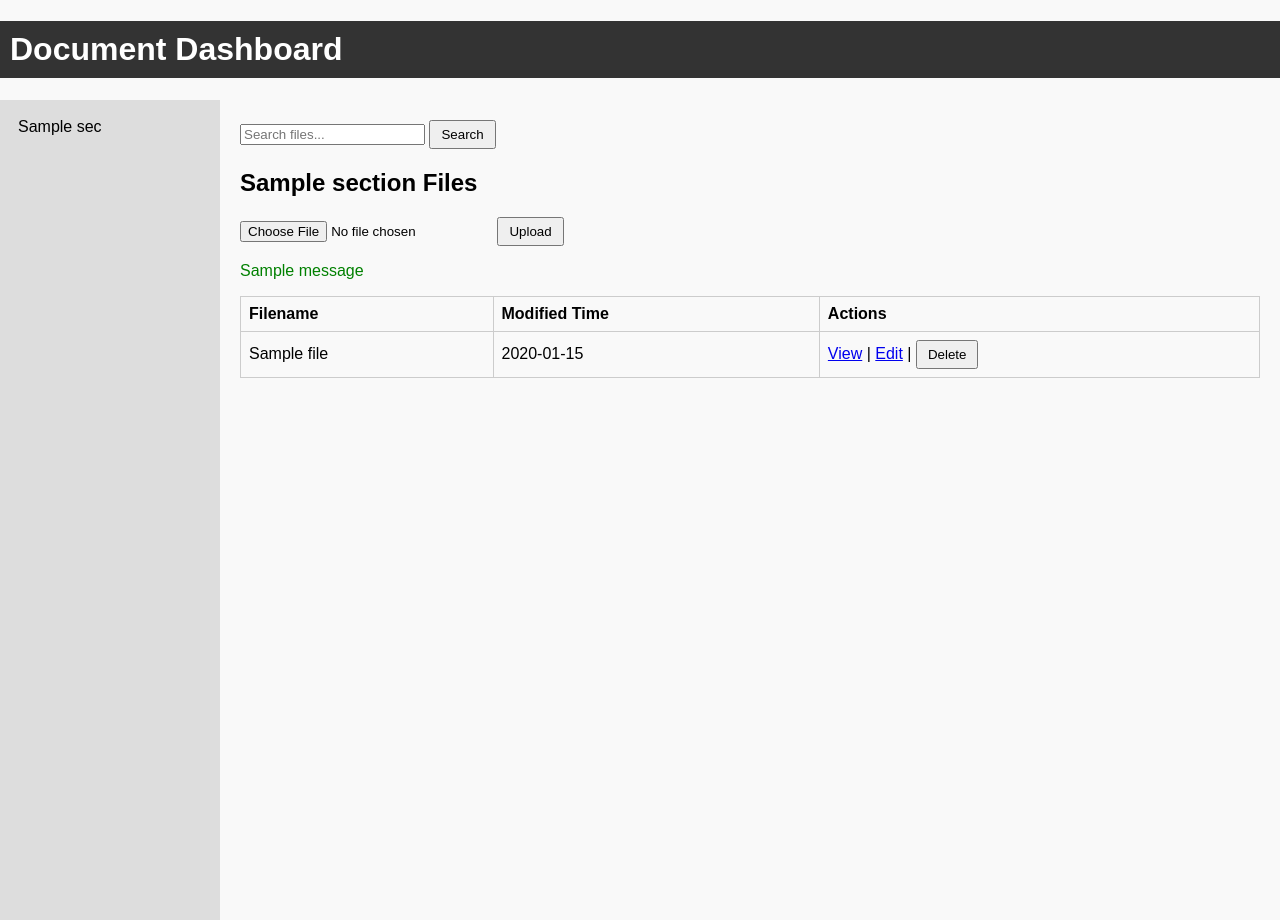
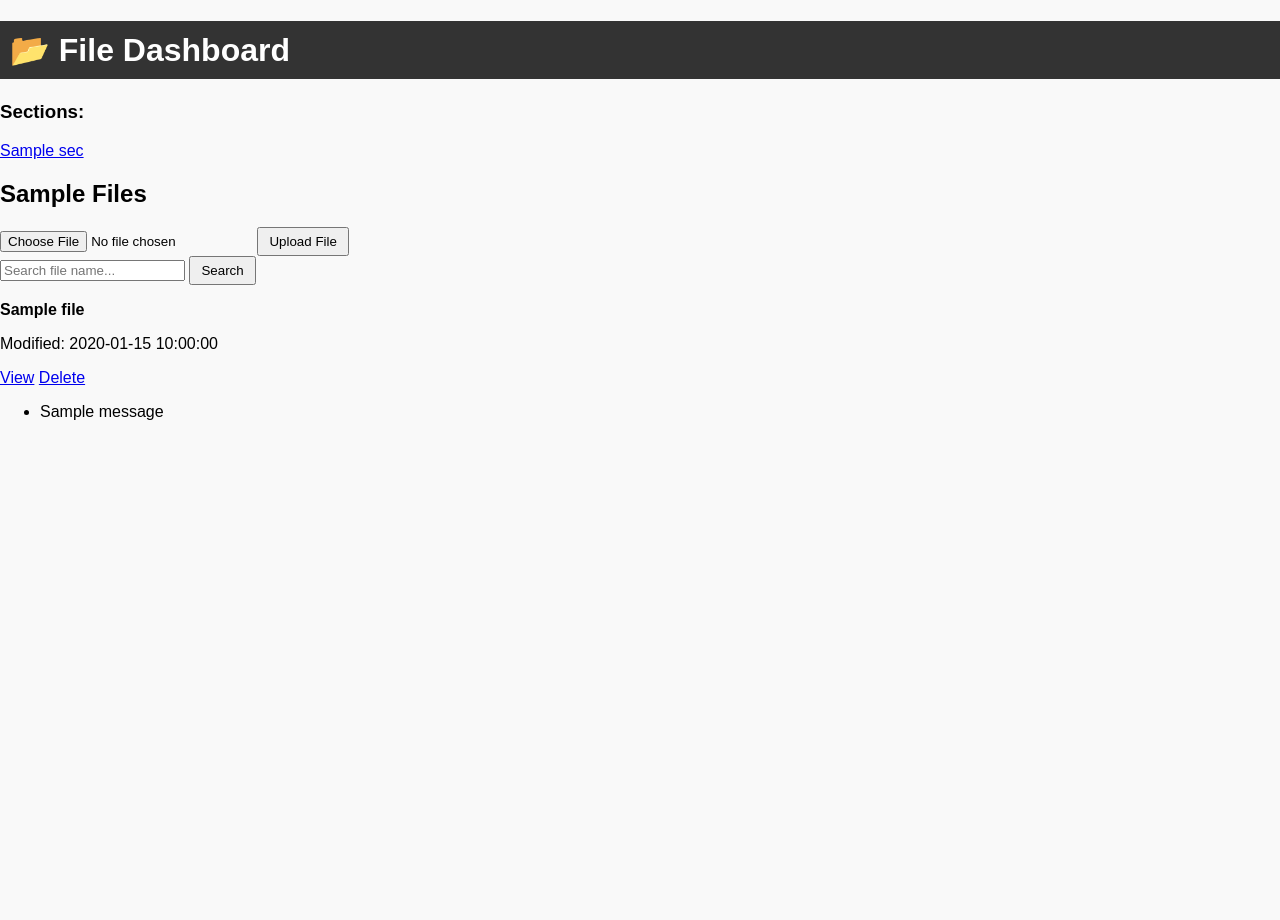
Before and after one commit to Muttu93/Final_Dashboard, a Flask app: template templates/index.html in a window 1280 px wide. After the commit the page ends 420 px from the top, so only its background shows below. Run offline with Flask 3, Linux system fonts and the light colour scheme; the template is opened without the code that fills it: most values are stand-ins (such as "Sample title", 1, 10 or a date in 2020); one stand-in notice (Sample message) is shown.

Commit message:
Update index.html

```diff
--- a/templates/index.html
+++ b/templates/index.html
@@ -2,56 +2,49 @@
 <html lang="en">
 <head>
     <meta charset="UTF-8">
-    <title>Document Dashboard</title>
-    <link rel="stylesheet" href="/static/style.css">
-    <script src="/static/script.js"></script>
+    <title>File Dashboard</title>
+    <link rel="stylesheet" href="{{ url_for('static', filename='style.css') }}">
 </head>
 <body>
-    <h1>Document Dashboard</h1>
-    <div class="sidebar">
+    <h1>📂 File Dashboard</h1>
+    <div class="section">
+        <h3>Sections:</h3>
         {% for sec in sections %}
-            <a href="/?section={{sec}}" class="{{ 'active' if sec==section else '' }}">{{sec}}</a>
+            <a href="{{ url_for('dashboard', section=sec) }}" class="section-link">{{ sec }}</a>
         {% endfor %}
     </div>
 
-    <div class="content">
-        <form method="GET" action="/">
-            <input type="hidden" name="section" value="{{section}}">
-            <input type="text" name="query" placeholder="Search files..." value="{{query}}">
+    {% if current_section %}
+        <h2>{{ current_section }} Files</h2>
+
+        <form action="{{ url_for('upload_file', section=current_section) }}" method="post" enctype="multipart/form-data">
+            <input type="file" name="file" required>
+            <button type="submit">Upload File</button>
+        </form>
+
+        <form action="{{ url_for('search_file', section=current_section) }}" method="get">
+            <input type="text" name="query" placeholder="Search file name..." required>
             <button type="submit">Search</button>
         </form>
 
-        <h2>{{section}} Files</h2>
-        <form action="/upload" method="POST" enctype="multipart/form-data">
-            <input type="hidden" name="section" value="{{section}}">
-            <input type="file" name="file" required>
-            <button type="submit">Upload</button>
-        </form>
+        {% for file in files %}
+            <div class="file-card">
+                <p><strong>{{ file.name }}</strong></p>
+                <p>Modified: {{ file.modified }}</p>
+                <a href="{{ url_for('view_file', section=current_section, filename=file.name) }}">View</a>
+                <a href="{{ url_for('delete_file', section=current_section, filename=file.name) }}" onclick="return confirm('Delete this file?')">Delete</a>
+            </div>
+        {% endfor %}
+    {% endif %}
 
-        {% with messages = get_flashed_messages() %}
-          {% if messages %}
-            {% for message in messages %}
-              <p class="flash">{{ message }}</p>
-            {% endfor %}
-          {% endif %}
-        {% endwith %}
-
-        <table>
-            <tr><th>Filename</th><th>Modified Time</th><th>Actions</th></tr>
-            {% for file in files %}
-            <tr>
-                <td>{{file.name}}</td>
-                <td>{{file.mtime}}</td>
-                <td>
-                    <a href="/view/{{section}}/{{file.name}}" target="_blank">View</a> |
-                    <a href="/edit/{{section}}/{{file.name}}">Edit</a> |
-                    <form action="/delete/{{section}}/{{file.name}}" method="POST" style="display:inline;" onsubmit="return confirmDelete();">
-                        <button type="submit">Delete</button>
-                    </form>
-                </td>
-            </tr>
-            {% endfor %}
-        </table>
-    </div>
+    {% with messages = get_flashed_messages(with_categories=true) %}
+      {% if messages %}
+        <ul class="flashes">
+          {% for category, message in messages %}
+            <li class="{{ category }}">{{ message }}</li>
+          {% endfor %}
+        </ul>
+      {% endif %}
+    {% endwith %}
 </body>
 </html>
```
